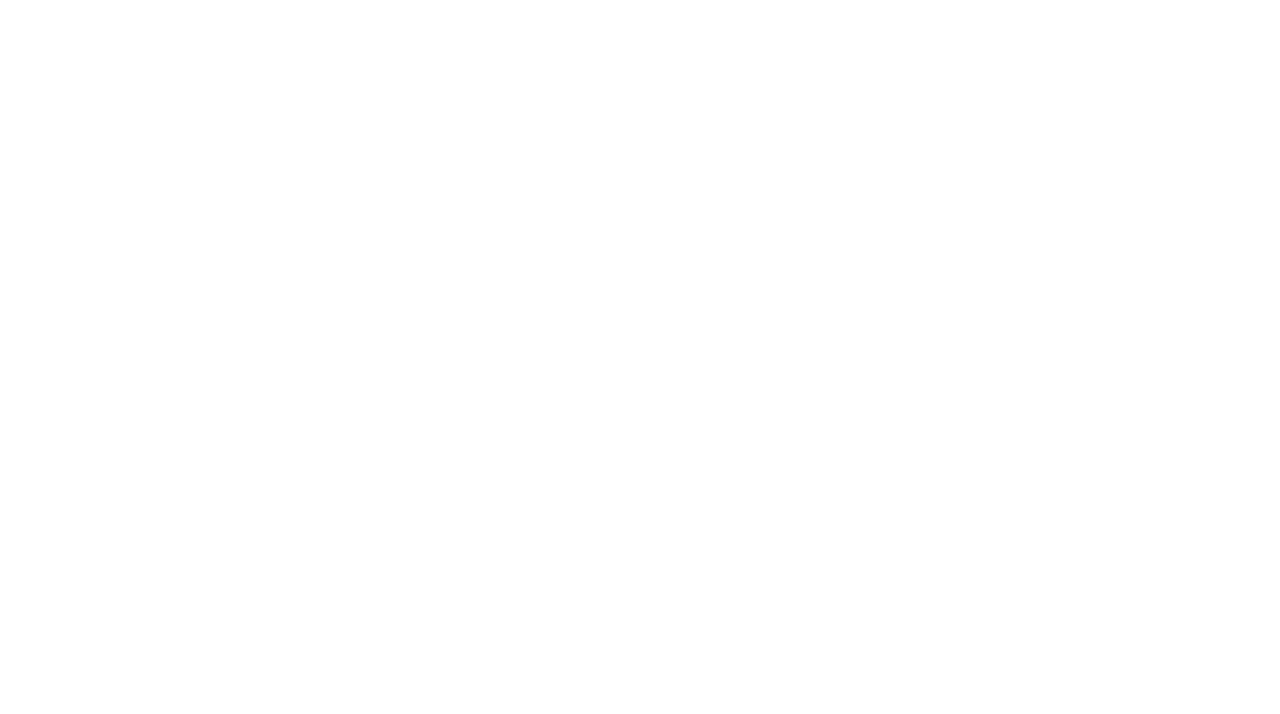
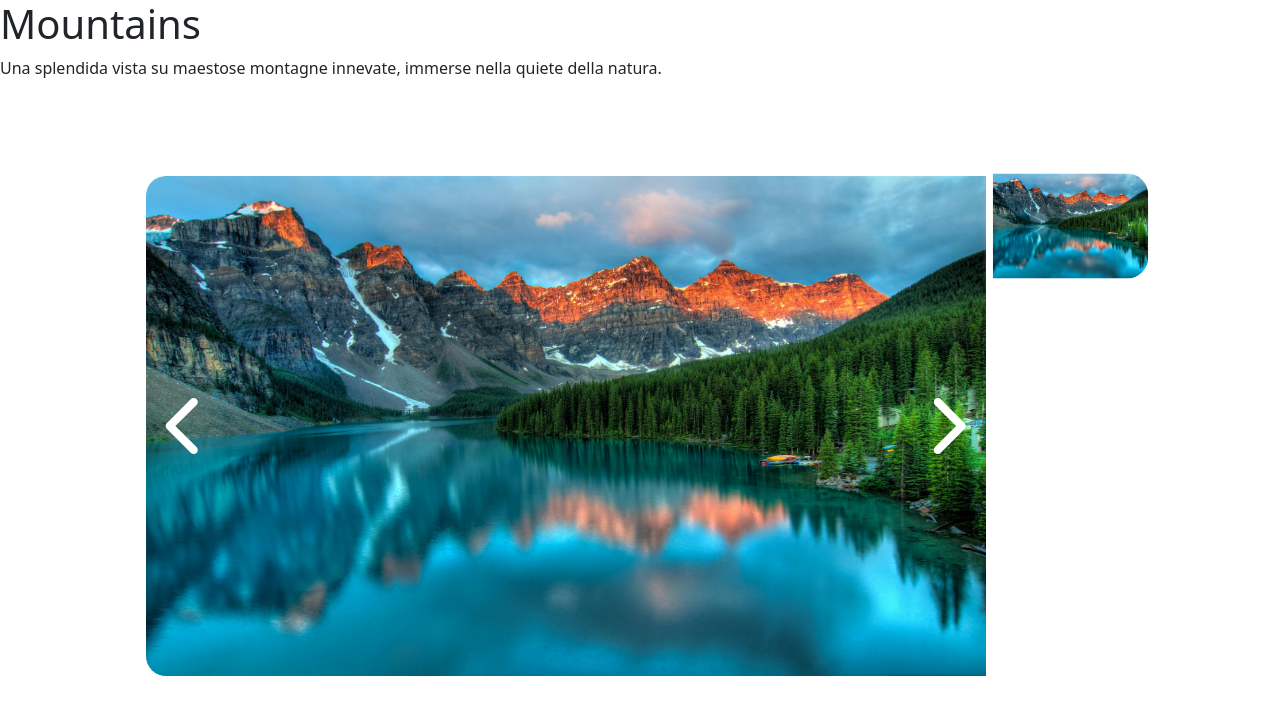
Before and after one commit to Marcap00/vue-slider, a plain HTML site: page index.html in a window 1280 px wide. Drawn offline with nearby package versions, Linux system fonts and the light colour scheme.

Commit message:
add title and p

```diff
--- a/index.html
+++ b/index.html
@@ -22,20 +22,26 @@
     <script src="https://unpkg.com/vue@3/dist/vue.global.js"></script>
 
     <div id="app">
+        <div id="introduction">
+            <h1 id="title"> {{ images[0].title }} </h1>
+            <p id="description"> {{ images[0].description }} </p>
+        </div>
         <div class="container">
             <div class="wrapper">
                 <div id="carousel">
                     <i id="left" class="fa-solid fa-chevron-left fa-4x"></i>
                     <div id="gallery">
-
+                        <img src="img/1.jpg" alt="" class="active">
                     </div>
                     <i id="right" class="fa-solid fa-chevron-right fa-4x"></i>
                 </div>
                 <div id="thumbnails">
+                    <img src="img/1.jpg" alt="" class="active">
+                </div>
 
-                </div>
             </div>
         </div>
+
     </div>
 
 
--- a/js/script.js
+++ b/js/script.js
@@ -3,6 +3,7 @@ const { createApp } = Vue;
 createApp({
     data() {
         return {
+            activeIndex: 0,
             images: [
                 {
                     src: 'img/1.jpeg',
@@ -30,11 +31,11 @@ createApp({
                     description: 'Un ponte imponente si estende sopra un fiume, collegando due sponde con eleganza e forza.',
                 },
             ],
-            /* methods: {
+        }
+    },
+    methods: {
 
-            }, */
-        }
-    }
+    },
 }).mount('#app');
 
 
```
